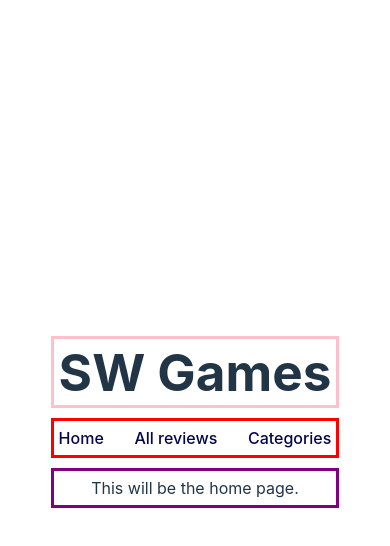
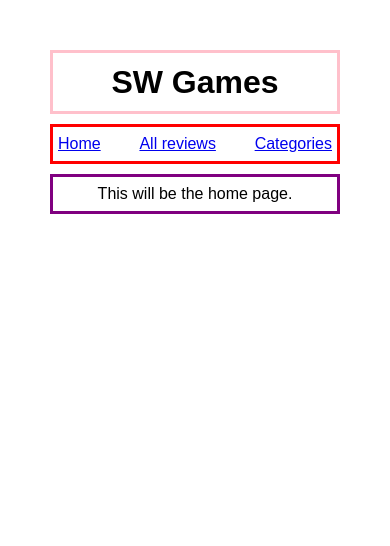
Before and after one commit to sarah-janewilson/sw-games-fe, a React (Vite) app: page / in a window 390 px wide. Shown: the top 546 px of the page. Built offline with nearby package versions, Linux system fonts and the light colour scheme.

Commit message:
CSS - tigher styling for mobile and higher contrast text colour

```diff
--- a/src/App.css
+++ b/src/App.css
@@ -3,6 +3,10 @@
   margin: 0 auto;
   padding: 2rem;
   text-align: center;
+  font-family: Arial, Helvetica, sans-serif;
+  line-height: 1.5;
+  font-weight: 400;
+  text-rendering: optimizeLegibility;
 }
 
 .header {
@@ -69,7 +73,38 @@
 }
 
 .comment-card-container {
-  background: #faedcc;
+  background: #fff7e4;
   padding: 0.5rem;
   margin: 1rem;
 }
+
+ul {
+  padding: 0;
+}
+
+button {
+  border-radius: 8px;
+  border: 1px solid transparent;
+  padding: 0.6em 1.2em;
+  font-size: 1em;
+  font-weight: 500;
+  font-family: inherit;
+  background-color: #1a1a1a;
+  cursor: pointer;
+  transition: border-color 0.25s;
+}
+
+button:hover {
+  border-color: #080d68;
+}
+
+button:focus,
+button:focus-visible {
+  outline: 4px auto -webkit-focus-ring-color;
+}
+
+@media (max-width: 600px) {
+  .single-review-img {
+    width: 100%;
+  }
+}
--- a/src/index.css
+++ /dev/null
@@ -1,69 +0,0 @@
-:root {
-  font-family: Inter, system-ui, Avenir, Helvetica, Arial, sans-serif;
-  line-height: 1.5;
-  font-weight: 400;
-
-  color-scheme: light dark;
-  color: rgba(255, 255, 255, 0.87);
-  background-color: #242424;
-
-  font-synthesis: none;
-  text-rendering: optimizeLegibility;
-  -webkit-font-smoothing: antialiased;
-  -moz-osx-font-smoothing: grayscale;
-  -webkit-text-size-adjust: 100%;
-}
-
-a {
-  font-weight: 500;
-  color: #03064a;
-  text-decoration: inherit;
-}
-a:hover {
-  color: #02076c;
-}
-
-body {
-  margin: 0;
-  display: flex;
-  place-items: center;
-  min-width: 320px;
-  min-height: 100vh;
-}
-
-h1 {
-  font-size: 3.2em;
-  line-height: 1.1;
-}
-
-button {
-  border-radius: 8px;
-  border: 1px solid transparent;
-  padding: 0.6em 1.2em;
-  font-size: 1em;
-  font-weight: 500;
-  font-family: inherit;
-  background-color: #1a1a1a;
-  cursor: pointer;
-  transition: border-color 0.25s;
-}
-button:hover {
-  border-color: #080d68;
-}
-button:focus,
-button:focus-visible {
-  outline: 4px auto -webkit-focus-ring-color;
-}
-
-@media (prefers-color-scheme: light) {
-  :root {
-    color: #213547;
-    background-color: #ffffff;
-  }
-  a:hover {
-    color: #450554;
-  }
-  button {
-    background-color: #f9f9f9;
-  }
-}
--- a/src/main.jsx
+++ b/src/main.jsx
@@ -1,7 +1,6 @@
 import React from 'react'
 import ReactDOM from 'react-dom/client'
 import App from './App.jsx'
-import './index.css'
 
 ReactDOM.createRoot(document.getElementById('root')).render(
     <App />
```
Also changed, not shown: src/api.js (line endings or trailing spaces).
